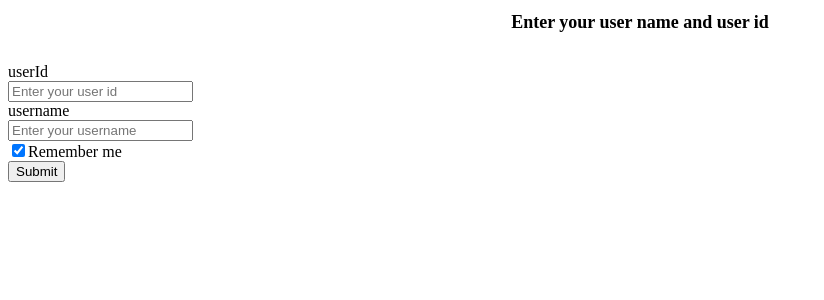
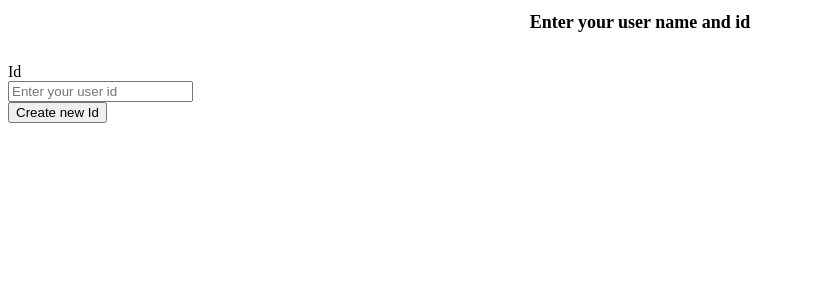
Before and after one commit to feelingBlue00/Chat-app, a React (Create React App) app in the folder client/: page / in a window 1280 px wide. Shown: the top 300 px of the page, without its empty margins (0-824 px from the left). Built offline with nearby package versions, Linux system fonts and the light colour scheme.

Commit message:
Can log in with id generate by shortid now

```diff
--- a/client/public/index.html
+++ b/client/public/index.html
@@ -2,20 +2,14 @@
 <html lang="en">
   <head>
     <meta charset="utf-8" />
-    <link rel="icon" href="%PUBLIC_URL%/favicon.ico" />
     <meta name="viewport" content="width=device-width, initial-scale=1" />
     <meta name="theme-color" content="#000000" />
     <meta
       name="description"
       content="Web site created using create-react-app"
     />
-    <link rel="apple-touch-icon" href="%PUBLIC_URL%/logo192.png" />
-    <!--
-      manifest.json provides metadata used when your web app is installed on a
-      user's mobile device or desktop. See https://developers.google.com/web/fundamentals/web-app-manifest/
-    -->
     <link rel="manifest" href="%PUBLIC_URL%/manifest.json" />
-    <title>Chat app for sad and lonely people</title>
+    <title>Chat app</title>
   </head>
   <body>
     <div id="root"></div>
--- a/client/src/App.js
+++ b/client/src/App.js
@@ -1,12 +1,14 @@
-import React from "react";
+import React, { useState } from "react";
 import LoginForm from "./components/LoginForm";
+import ChatWindow from "./components/ChatWindow";
+import useLocalStorage from "./hooks/useLocalStorage";
 
 function App() {
-  return (
-    <div className="App">
-      <LoginForm />
-    </div>
-  );
+  // const [id, setId] = useLocalStorage("id");
+  const [id, setId] = useState();
+  const chatWindow = <ChatWindow userId={id} />;
+
+  return id ? <div>Hello {id}</div> : <LoginForm onIdSubmit={setId} />;
 }
 
 export default App;
--- a/client/src/components/ChatWindow.js
+++ b/client/src/components/ChatWindow.js
@@ -1,15 +1,6 @@
 import React from "react";
-import { Button, Avatar } from "antd";
+import { Divider } from "antd";
 
-class ChatWindow extends React.Component {
-  constructor(props) {
-    super(props);
-    this.state = {};
-  }
-
-  render() {
-    return;
-  }
+export default function ChatWindow({ userId }) {
+  return <Divider>{userId}</Divider>;
 }
-
-export default ChatWindow;
--- a/client/src/components/ContactList.js
+++ b/client/src/components/ContactList.js
@@ -24,7 +24,7 @@ class ContactList extends React.Component {
     return (
       <Divider>
         <Input placeholder="Enter your search" autoComplete="off" />
-        <Button id="seach-contact-btn" onclick={this.searchContact} />
+        <Button id="search-contact-btn" onclick={this.searchContact} />
       </Divider>
     );
   }
--- a/client/src/components/LoginForm.js
+++ b/client/src/components/LoginForm.js
@@ -1,56 +1,7 @@
-import React from "react";
-import ChatWindow from "./ChatWindow";
+import React, { useRef } from "react";
+import { Form, Input, Button, Divider } from "antd";
+import shortid from "shortid";
 
-import { Form, Input, Button, Checkbox, Divider } from "antd";
-
-const initialState = {
-  username: "",
-  userId: "",
-  userNameError: "",
-};
-
-class LoginForm extends React.Component {
-  constructor(props) {
-    super(props);
-    this.state = initialState;
-
-    this.handleChange = this.handleChange.bind(this);
-    this.validate = this.validate.bind(this);
-    this.handleSubmit = this.handleSubmit.bind(this);
-  }
-
-  handleChange(event) {
-    this.setState({
-      [event.target.name]: event.target.value,
-    });
-  }
-
-  validate() {
-    let nameError = "";
-    let idError = "";
-
-    if (!this.state.username) {
-      nameError = "Name cannot be blank";
-    }
-
-    if (!this.state.userId) {
-      idError = "Id cannot be blank";
-    }
-
-    if (nameError || idError) {
-      this.setState({ nameError: nameError, idError: idError });
-      return false;
-    }
-
-    return true;
-  }
-
-  handleSubmit(event) {
-    event.preventDefault();
-    this.setState({ initialState, submitted: true });
-  }
-
-  render() {
 const layout = {
   labelCol: {
     span: 8,
@@ -61,27 +12,20 @@ class LoginForm extends React.Component {
   },
 };
 
-    const tailLayout = {
-      wrapperCol: {
-        offset: 8,
-        span: 16,
-      },
-    };
+export default function LoginForm({ onIdSubmit }) {
+  const idRef = useRef();
 
-    if (this.state.submitted) {
-      return (
-        <div className="container">
-          <ChatWindow
-            className="chat-window"
-            username={this.state.username}
-            userId={this.state.userId}
-          />
-        </div>
-      );
+  function handleSubmit(event) {
+    event.preventDefault();
+    onIdSubmit(idRef.current.value);
+  }
+
+  function createNewId() {
+    onIdSubmit(shortid.generate());
   }
 
   return (
-      <Divider className="container">
+    <Divider className="login-container">
       <h1
         style={{
           fontWeight: "bold",
@@ -90,52 +34,31 @@ class LoginForm extends React.Component {
           display: "block",
         }}
       >
-          Enter your user name and user id
+        Enter your user name and id
       </h1>
       <br />
       <Divider className="login-form">
-          <Form {...layout} initialValues={{ remember: true }}>
+        <Form {...layout} onSubmit={handleSubmit}>
           <Form.Item
-              label="userId"
+            label="Id"
             name="userId"
             rules={[{ required: true, message: "Please enter your user id" }]}
           >
             <Input
               placeholder="Enter your user id"
-                value={this.state.userId}
               type="text"
-                onChange={(event) => this.handleChange(event)}
+              ref={idRef}
               autoComplete="off"
             />
           </Form.Item>
 
-            <Form.Item
-              label="username"
-              name="username"
-              rules={[
-                { required: true, message: "Please enter your username" },
-              ]}
+          <Form.Item>
+            <Button
+              type="secondary"
+              onClick={createNewId}
+              className="new-id-btn"
             >
-              <Input
-                placeholder="Enter your username"
-                onChange={(event) => this.handleChange(event)}
-                value={this.state.username}
-                type="text"
-                autoComplete="off"
-              />
-            </Form.Item>
-
-            <Form.Item {...tailLayout} name="remember" valuePropName="checked">
-              <Checkbox>Remember me</Checkbox>
-            </Form.Item>
-
-            <Form.Item {...tailLayout}>
-              <Button
-                type="primary"
-                htmlType="submit"
-                onSubmit={(event) => this.handleSubmit(event)}
-              >
-                Submit
+              Create new Id
             </Button>
           </Form.Item>
         </Form>
@@ -143,6 +66,3 @@ class LoginForm extends React.Component {
     </Divider>
   );
 }
-}
-
-export default LoginForm;
--- /dev/null
+++ b/client/src/hooks/useLocalStorage.js
@@ -0,0 +1,25 @@
+import { useState, useEffect } from "react";
+
+const PREFIX = "chat-app-";
+
+export default function useLocalStorage(key, initialValue) {
+  const prefixedKey = PREFIX + key;
+  const [value, setValue] = useState(() => {
+    const jsonValue = localStorage.getItem(prefixedKey);
+    if (jsonValue != null) {
+      return JSON.parse(jsonValue);
+    }
+
+    if (typeof initialValue === "function") {
+      return initialValue();
+    } else {
+      return initialValue;
+    }
+  });
+
+  useEffect(() => {
+    localStorage.setItem(prefixedKey, JSON.stringify(value));
+  }, [prefixedKey, value]);
+
+  return [value, setValue];
+}
```
Also changed, not shown: 2 other files (tests, documents, lock files or other folders). Lines whose indentation alone changed are shown as unchanged.
